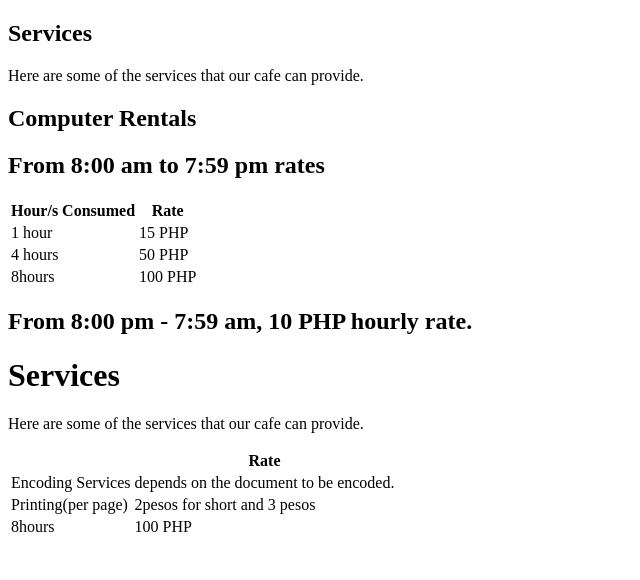
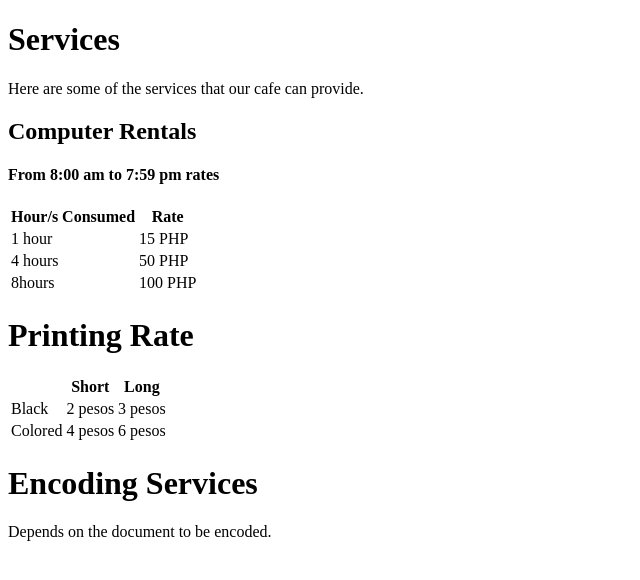
Before and after one commit to kateparayno/ninjacafe, a plain HTML site: page services.html in a window 1280 px wide. Shown: the whole page, without its empty margins (0-640 px from the left). Drawn offline with Linux system fonts and the light colour scheme.

Commit message:
Gapuz R.

```diff
--- a/services.html
+++ b/services.html
@@ -1,14 +1,14 @@
 <!DOCTYPE html>
 <html>
 <head>
-	<title>Ninja Cafe - Services</title>
+  <title>Ninja Cafe - Services</title>
 </head>
 <body>
 <div class="container">
-  <h2>Services</h2>
+  <h1>Services</h1>
   <p>Here are some of the services that our cafe can provide.</p>
   <h2>Computer Rentals</h2>
-  <h2>From 8:00 am to 7:59 pm rates</h2>
+  <h4>From 8:00 am to 7:59 pm rates</h4>
   <table class="table">
     <thead>
       <tr>
@@ -33,33 +33,32 @@
     </tbody>
   </table>
 </div>
-<h2>From 8:00 pm - 7:59 am, 10 PHP hourly rate.</h2>
-<h1>Services</h1>
-  <p>Here are some of the services that our cafe can provide.</p>
-
+<h1>Printing Rate</h1>
   <table class="table">
     <thead>
       <tr>
         <th></th>
-        <th>Rate</th>
+        <th>Short</th>
+        <th>Long</th>
+
       </tr>
     </thead>
     <tbody>
       <tr>
-        <td>Encoding Services</td>
-        <td>depends on the document to be encoded.</td>
+        <td>Black</td>
+        <td>2 pesos</td>
+        <td>3 pesos</td>
       </tr>
       <tr>
-        <td>Printing(per page)</td>
-        <td>2pesos for short and 3 pesos</td>
+        <td>Colored</td>
+        <td>4 pesos</td>
+        <td>6 pesos</td>
+      </tr>
 
-      </tr>
-      <tr>
-        <td>8hours</td>
-        <td>100 PHP</td>
-      </tr>
     </tbody>
   </table>
 </div>
+<h1>Encoding Services</h1>
+<p>Depends on the document to be encoded.</p>
 </body>
 </html>
```
Also changed, not shown: index.html (+4 -4 lines), other_services.html (added).
